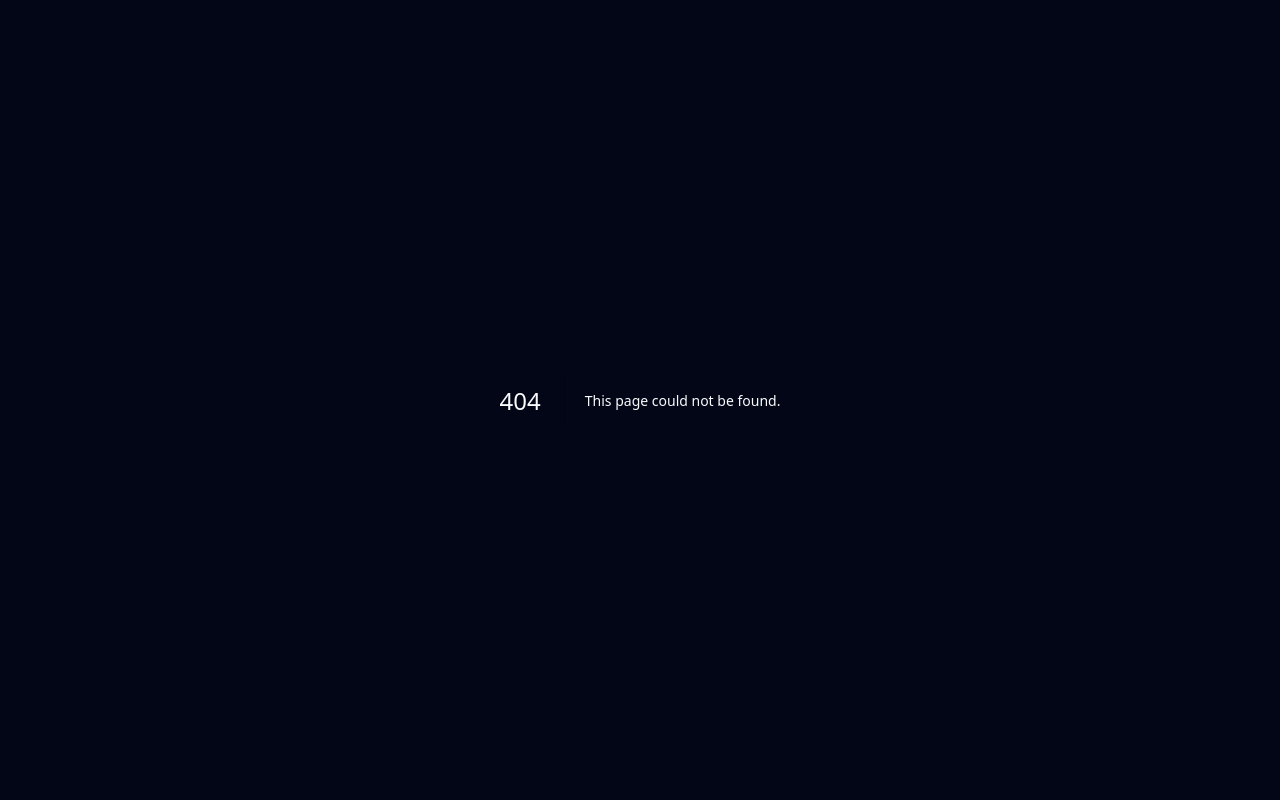
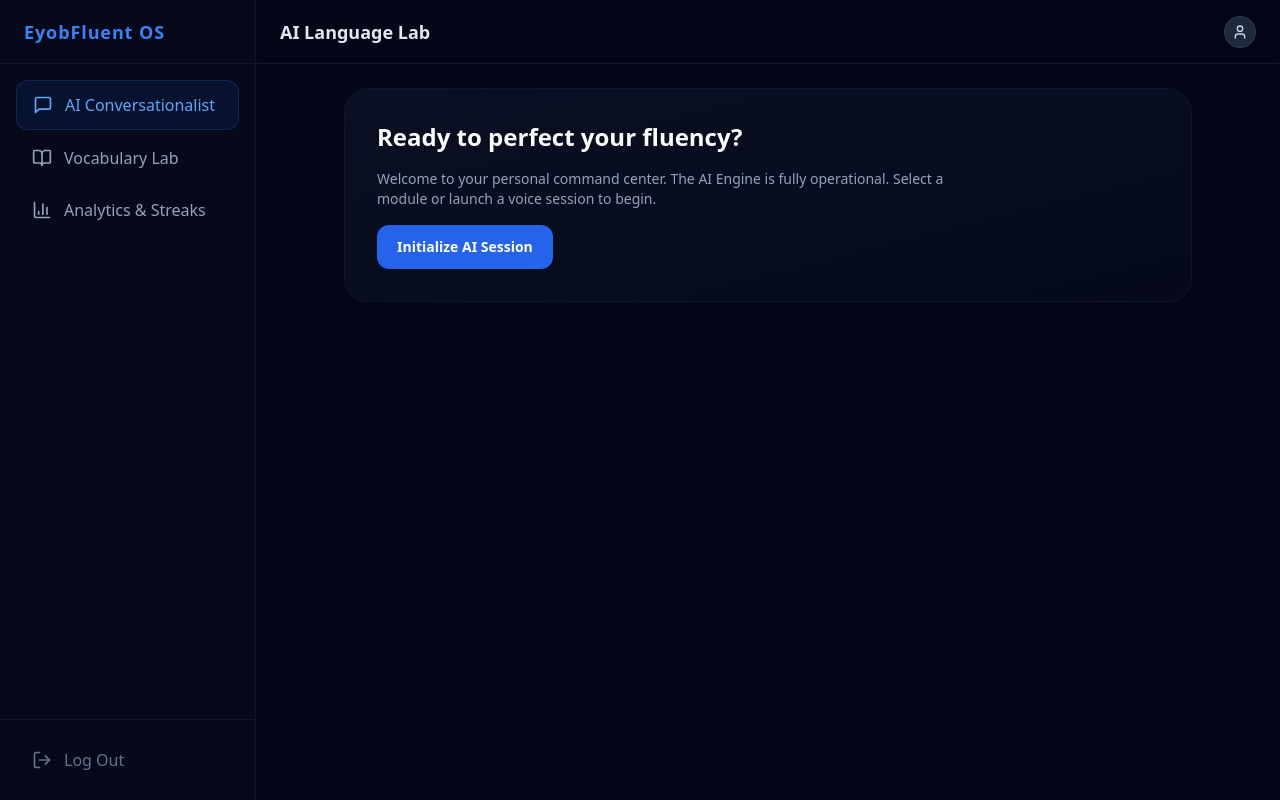
Before and after one commit to eyobaasefa19-hue/EyobFluent-OS, a Next.js app: page /dashboard in a window 1280 px wide. Before the commit this address had no page. Built offline with nearby package versions, Linux system fonts and the light colour scheme.

Commit message:
Create DashboardPage component with layout and navigation
This file implements the DashboardPage component with a sidebar navigation and main workspace area, including links and dynamic content.

```diff
--- /dev/null
+++ b/src/app/dashboard/page.tsx
@@ -0,0 +1,66 @@
+"use client";
+
+import { MessageSquare, BookOpen, BarChart3, LogOut, User } from "lucide-react";
+import Link from "next/link";
+
+export default function DashboardPage() {
+  return (
+    <div className="flex h-screen bg-slate-950 text-white font-sans overflow-hidden">
+
+      {/* Sidebar Navigation */}
+      <aside className="w-64 border-r border-slate-900 bg-slate-900/20 flex flex-col hidden md:flex">
+        <div className="h-16 flex items-center px-6 border-b border-slate-900">
+          <span className="text-lg font-black tracking-wider text-blue-500">EyobFluent OS</span>
+        </div>
+
+        <nav className="flex-1 p-4 space-y-1">
+          <div className="flex items-center gap-3 px-4 py-3 bg-blue-600/10 border border-blue-500/20 rounded-xl text-blue-400 font-medium cursor-pointer">
+            <MessageSquare className="w-5 h-5" />
+            <span>AI Conversationalist</span>
+          </div>
+          <div className="flex items-center gap-3 px-4 py-3 text-slate-400 hover:bg-slate-900 rounded-xl hover:text-slate-100 transition-colors cursor-pointer">
+            <BookOpen className="w-5 h-5" />
+            <span>Vocabulary Lab</span>
+          </div>
+          <div className="flex items-center gap-3 px-4 py-3 text-slate-400 hover:bg-slate-900 rounded-xl hover:text-slate-100 transition-colors cursor-pointer">
+            <BarChart3 className="w-5 h-5" />
+            <span>Analytics & Streaks</span>
+          </div>
+        </nav>
+
+        <div className="p-4 border-t border-slate-900">
+          <Link href="/" className="flex items-center gap-3 px-4 py-3 text-slate-500 hover:text-red-400 transition-colors rounded-xl w-full">
+            <LogOut className="w-5 h-5" />
+            <span>Log Out</span>
+          </Link>
+        </div>
+      </aside>
+
+      {/* Main Workspace Area */}
+      <div className="flex-1 flex flex-col overflow-hidden">
+
+        {/* Top Navbar */}
+        <header className="h-16 border-b border-slate-900 flex items-center justify-between px-6 bg-slate-950/50 backdrop-blur-md">
+          <h2 className="text-lg font-semibold text-slate-200">AI Language Lab</h2>
+          <div className="w-8 h-8 rounded-full bg-slate-800 border border-slate-700 flex items-center justify-center text-slate-300">
+            <User className="w-4 h-4" />
+          </div>
+        </header>
+
+        {/* Dynamic Content Body */}
+        <main className="flex-1 p-6 overflow-y-auto max-w-4xl w-full mx-auto space-y-6">
+          <div className="p-8 bg-gradient-to-br from-slate-900/60 to-slate-900/20 border border-slate-900 rounded-3xl space-y-4">
+            <h1 className="text-2xl font-bold text-white">Ready to perfect your fluency?</h1>
+            <p className="text-slate-400 text-sm max-w-xl">
+              Welcome to your personal command center. The AI Engine is fully operational. Select a module or launch a voice session to begin.
+            </p>
+            <button className="h-11 px-5 bg-blue-600 hover:bg-blue-700 font-semibold text-sm rounded-xl transition-colors">
+              Initialize AI Session
+            </button>
+          </div>
+        </main>
+
+      </div>
+    </div>
+  );
+}
```
